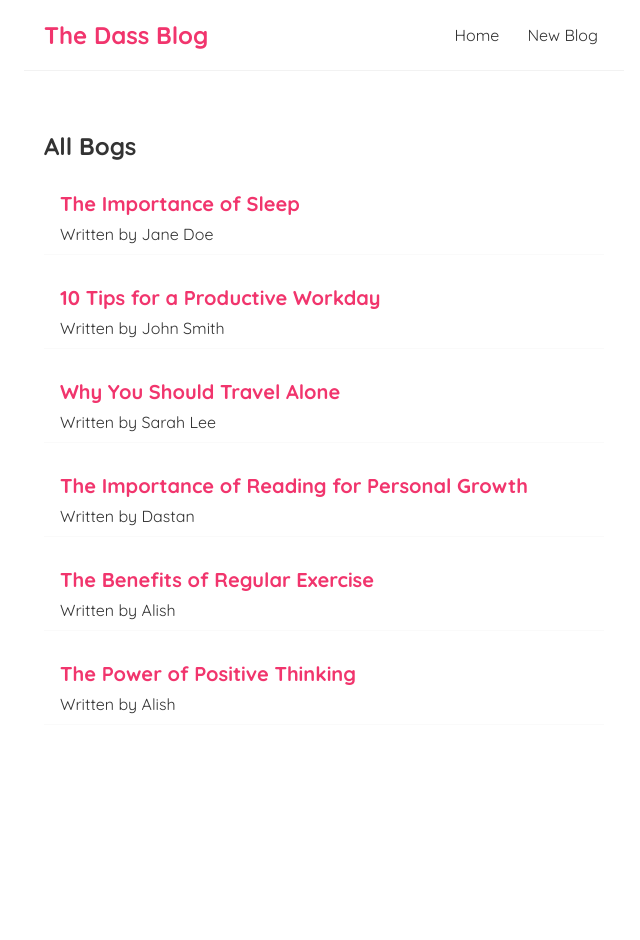
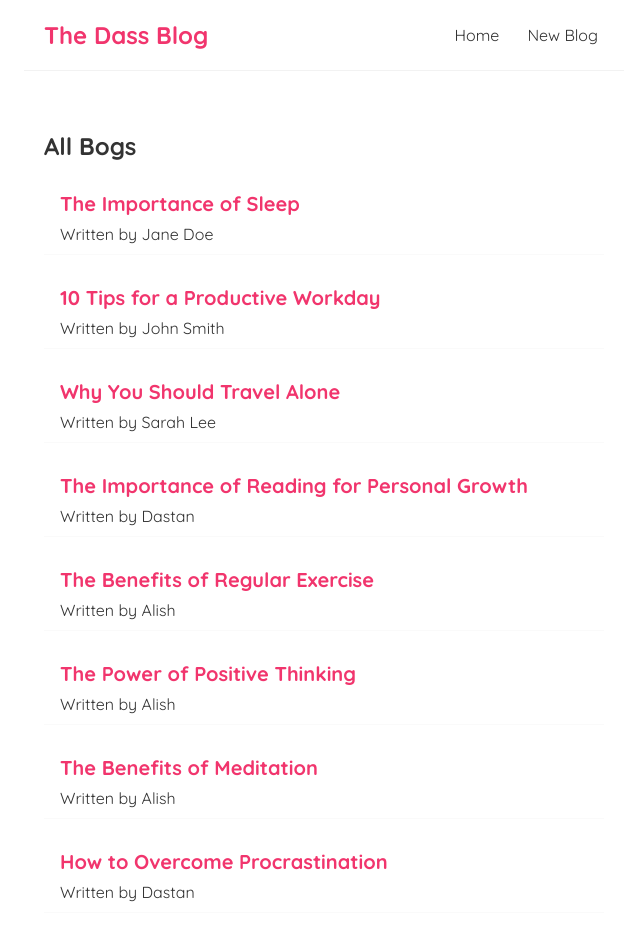
Before and after one commit to eB00k/Blog-Post, a React (Create React App) app: page / in a window 1280 px wide. Shown: the top 940 px of the page, without its empty margins (316-956 px from the left). Before the commit the page ends 805 px from the top, so only its background shows below. Built offline with nearby package versions, Linux system fonts and the light colour scheme; data requests are answered from the project's data file.

Commit message:
Programmatic Redirects: navigation

```diff
--- a/data/db.json
+++ b/data/db.json
@@ -35,6 +35,18 @@
       "body": "Your thoughts have a powerful impact on your life. By focusing on positive thoughts and visualizing success, you can change your mindset and attract more positivity into your life. It's not about ignoring the negative, but rather, choosing to see the good in every situation. When you believe in yourself and your abilities, anything is possible. Start small by replacing negative self-talk with positive affirmations, and watch as your life begins to transform.",
       "author": "Alish",
       "id": 6
+    },
+    {
+      "title": "The Benefits of Meditation",
+      "body": "Meditation is a simple yet powerful technique that can help you reduce stress, improve concentration, and cultivate inner peace. By focusing your attention on your breath and clearing your mind of distractions, you can enter a state of deep relaxation and improve your overall well-being. Regular meditation practice has been linked to lower levels of anxiety, better sleep quality, and increased feelings of happiness and contentment. If you're new to meditation, start with just a few minutes each day and gradually increase your practice over time. With consistency and dedication, you'll soon begin to experience the many benefits of this ancient practice.",
+      "author": "Alish",
+      "id": 7
+    },
+    {
+      "title": "How to Overcome Procrastination",
+      "body": "Body: Procrastination is a common challenge that many people face, and it can be a major obstacle to achieving your goals. Fortunately, there are several strategies you can use to overcome procrastination and increase your productivity. First, break down your tasks into smaller, more manageable steps, and set achievable goals for each step. Next, eliminate distractions by turning off your phone, closing your email, and creating a quiet work environment. Additionally, consider using a timer or app to track your progress and hold yourself accountable. Finally, recognize that it's normal to struggle with procrastination, and be kind to yourself if you experience setbacks. With patience, perseverance, and these strategies, you can overcome procrastination and achieve your goals.\n",
+      "author": "Dastan",
+      "id": 8
     }
   ]
 }
--- a/src/components/Create.jsx
+++ b/src/components/Create.jsx
@@ -1,10 +1,16 @@
 import { useState } from "react";
+import { useNavigate } from "react-router-dom";
 
 const Create = () => {
   const [title, setTitle] = useState("");
   const [body, setBody] = useState("");
   const [author, setAuthor] = useState("Dastan");
   const [isPending, setIsPending] = useState(false);
+  const navigate = useNavigate();
+
+  //     In version 6, use useNavigate instead of useHistory,
+  // navigate = useNavigate() instead of history = useHistory(),
+  // and navigate('/') instead of history.push('/'), it should work then^^
 
   const handleSubmit = (e) => {
     e.preventDefault();
@@ -20,6 +26,8 @@ const Create = () => {
       setTitle("");
       setIsPending(false);
       console.log("New blog added!");
+      // navigate(-1);
+      navigate("/");
     });
   };
 
```
